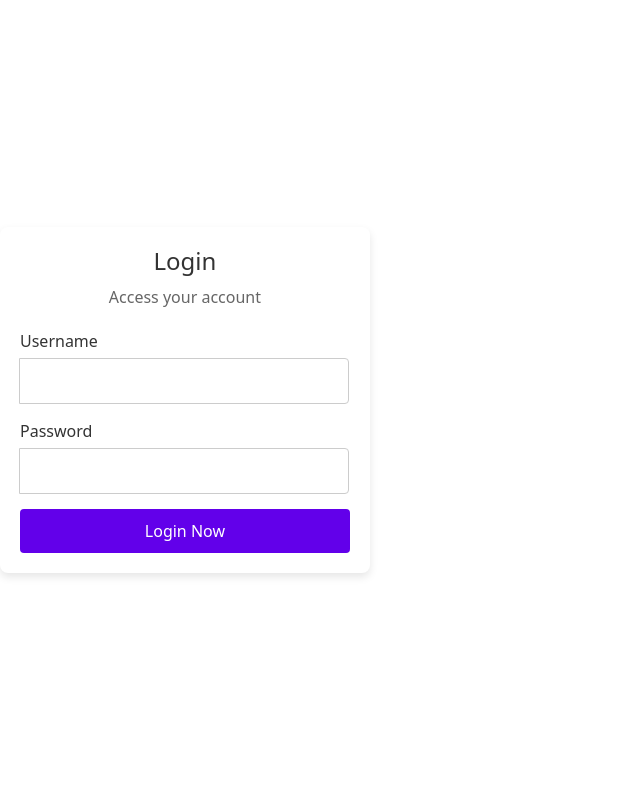
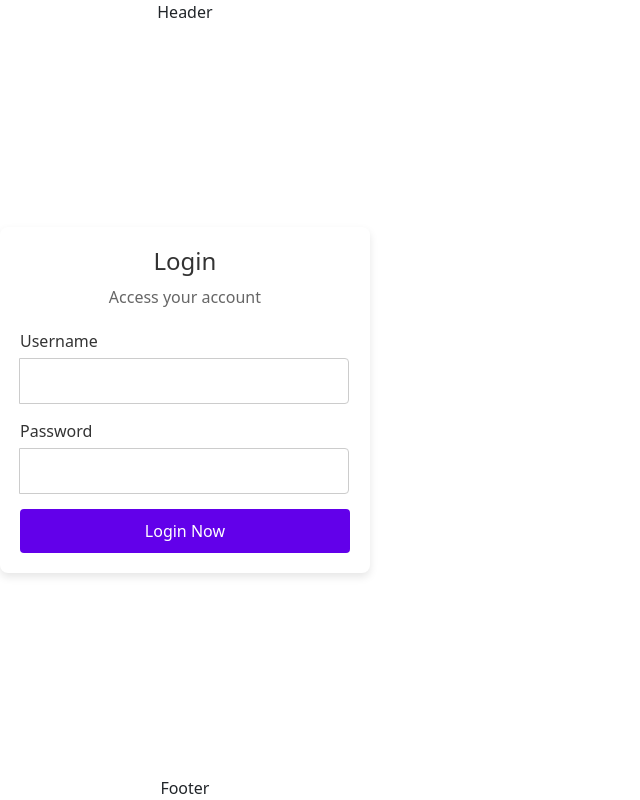
Before and after one commit to festusasiyanbi/taskr, a React (Vite) app in the folder frontend/: page /login in a window 1280 px wide. Shown: the whole page, without its empty margins (0-640 px from the left). Built offline with nearby package versions, Linux system fonts and the light colour scheme.

Commit message:
create some respectives CSS

```diff
--- a/frontend/src/auth/Login.jsx
+++ b/frontend/src/auth/Login.jsx
@@ -1,6 +1,7 @@
 import React, { useState } from 'react';
 import axios from 'axios';
 import '../styles/login.css'
+import Layout from '../component/Layout';
 
 const Login = () => {
   const [username, setUsername] = useState('');
@@ -18,6 +19,7 @@ const Login = () => {
   };
 
   return (
+    <Layout>
     <div className="login-container">
       <div className="login-form">
         <h2>Login</h2>
@@ -43,6 +45,7 @@ const Login = () => {
         </form>
       </div>
     </div>
+    </Layout>
   );
 };
 
--- /dev/null
+++ b/frontend/src/styles/Home.css
@@ -0,0 +1,4 @@
+.custom-text-size {
+    font-size: 10rem;
+    line-height: 1;
+  }
--- /dev/null
+++ b/frontend/src/styles/global.css
@@ -0,0 +1,7 @@
+.layout {
+    display: flex;
+    justify-content: space-between;
+    align-items: center;
+    flex-direction: column;
+    height: 100vh;
+}
```
